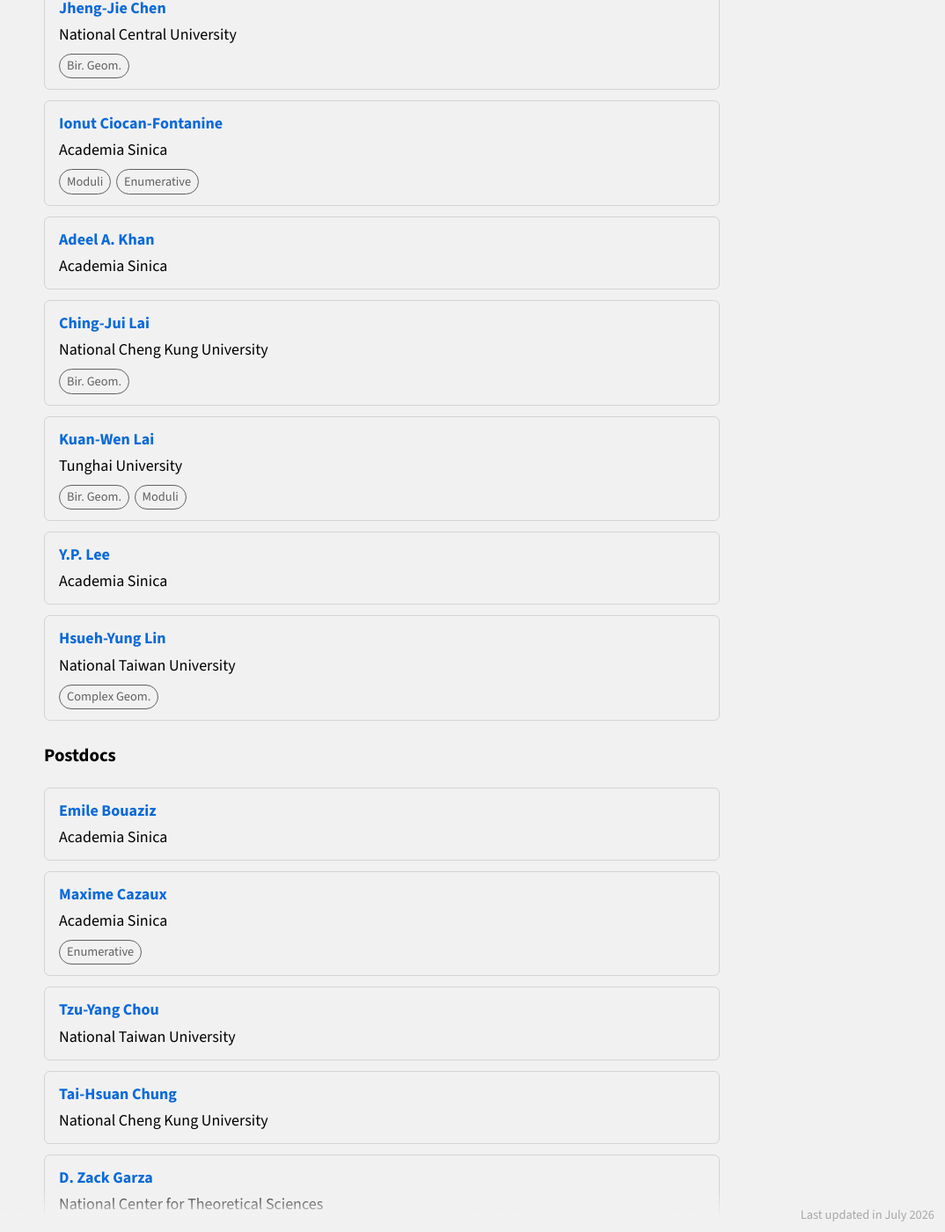
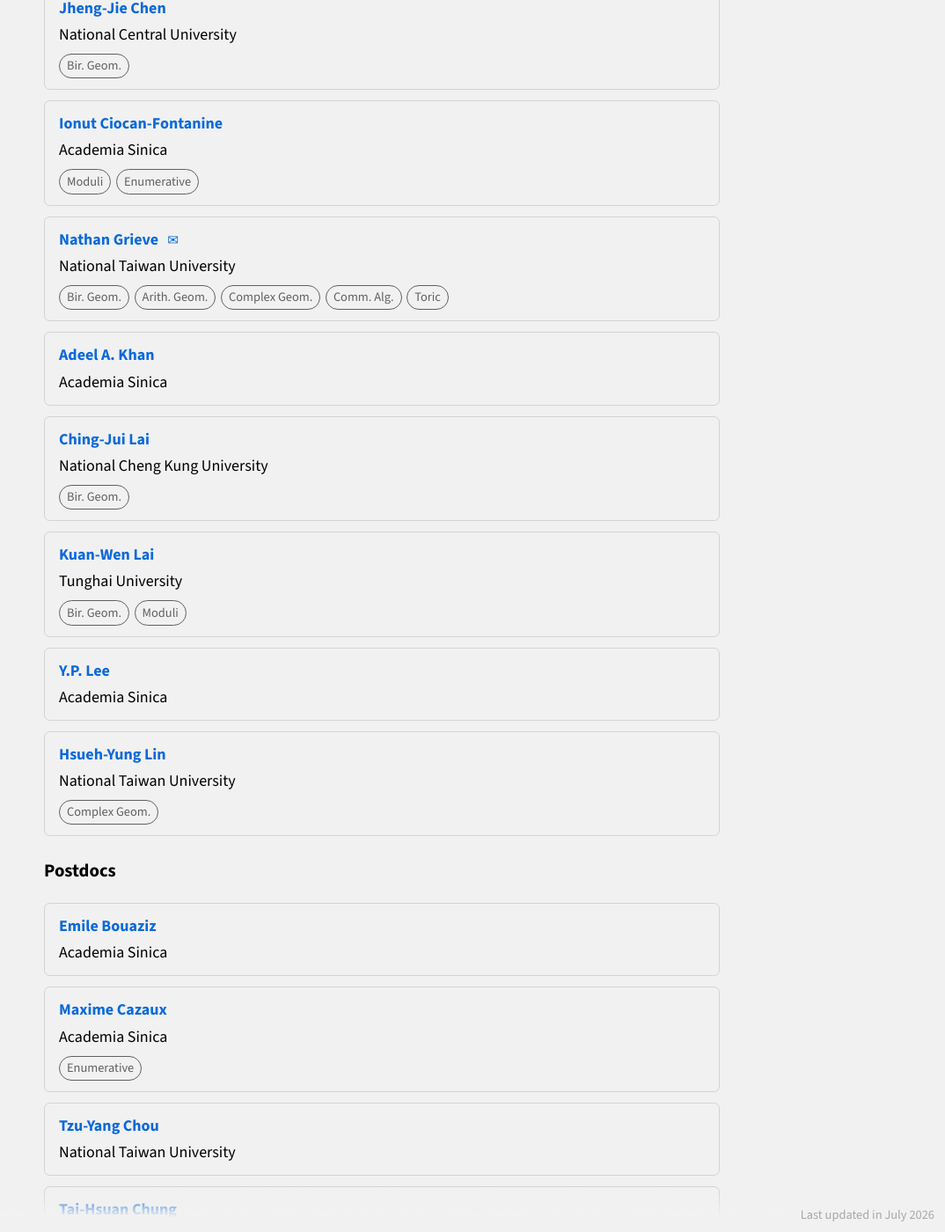
Before and after one commit to taiwan-ag/taiwan-ag.github.io, a Jekyll site: the page built from people.md, in a window 1280 px wide and 1400 px high, scrolled down 611 px. Shown: the whole window at 88% size, without its empty margins (206-1280 px from the left). Built offline with Jekyll 4.4.1, drawn with Linux system fonts in a browser that asks for light colours; some of the changed text lies outside the part shown.

Commit message:
Update Nathan Grieve's position, research interests, and email
Co-Authored-By: Claude Sonnet 5 <noreply@anthropic.com>
Claude-Session: https://claude.ai/code/session_01CZVmoPjX3ggdtmZasXMbfR

```diff
--- a/_data/people.yml
+++ b/_data/people.yml
@@ -106,9 +106,10 @@ algebraic_geometers:
   - name: "Nathan Grieve"
     surname: "Grieve"
     institution: "National Taiwan University"
-    position: "Postdoc"
-    research_interests: ["arithmetic-geometry"]
+    position: "Professor"
+    research_interests: ["birational-geometry", "arithmetic-geometry", "complex-geometry", "commutative-algebra", "toric-geometry"]
     url: "https://sites.google.com/view/nathan-grieve"
+    email: "nathan.m.grieve@gmail.com"
 
   - name: "D. Zack Garza"
     surname: "Garza"
```
